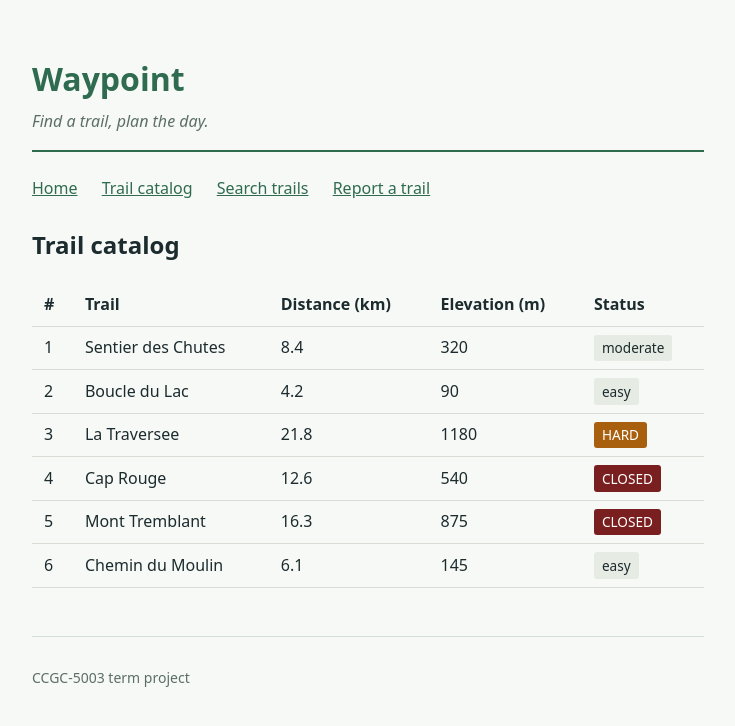
After one commit to sdzokou/waypoint, a Django app: page /catalog/ in a window 1280 px wide. The commit adds this page. Shown: the top 726 px of the page, without its empty margins (272-1007 px from the left). Run offline with Django 4.2, Linux system fonts and the light colour scheme.

Commit message:
week 11: add catalog view with badges, forloop.counter and floatformat filter (WP-503..WP-505)

```diff
--- a/static/css/style.css
+++ b/static/css/style.css
@@ -70,3 +70,48 @@ footer {
     font-size: 0.875rem;
     color: #5c6f66;
 }
+
+/* Trail catalog */
+
+.site-nav {
+    margin-bottom: 1.5rem;
+}
+
+.site-nav a {
+    margin-right: 1.25rem;
+}
+
+table.catalog {
+    border-collapse: collapse;
+    width: 100%;
+    margin-bottom: 1.5rem;
+}
+
+table.catalog th,
+table.catalog td {
+    text-align: left;
+    padding: 0.5rem 0.75rem;
+    border-bottom: 1px solid #d8ddd6;
+}
+
+table.catalog th {
+    font-weight: 600;
+}
+
+.badge {
+    display: inline-block;
+    padding: 0.15rem 0.5rem;
+    border-radius: 3px;
+    font-size: 0.85rem;
+    background: #e6ebe4;
+}
+
+.badge-closed {
+    background: #7a1f1f;
+    color: #ffffff;
+}
+
+.badge-hard {
+    background: #a8600f;
+    color: #ffffff;
+}
--- /dev/null
+++ b/templates/catalog.html
@@ -0,0 +1,38 @@
+{% extends "base.html" %}
+
+{% block title %}Trail catalog{% endblock %}
+
+{% block content %}
+    <h2>Trail catalog</h2>
+
+    <table class="catalog">
+        <thead>
+        <tr>
+            <th>#</th>
+            <th>Trail</th>
+            <th>Distance (km)</th>
+            <th>Elevation (m)</th>
+            <th>Status</th>
+        </tr>
+        </thead>
+        <tbody>
+        {% for trail in trails %}
+            <tr>
+                <td>{{ forloop.counter }}</td>
+                <td>{{ trail.name }}</td>
+                <td>{{ trail.distance_km|floatformat:1 }}</td>
+                <td>{{ trail.elevation_gain }}</td>
+                <td>
+                    {% if not trail.is_open %}
+                        <span class="badge badge-closed">CLOSED</span>
+                    {% elif trail.difficulty == "expert" %}
+                        <span class="badge badge-hard">HARD</span>
+                    {% else %}
+                        <span class="badge">{{ trail.difficulty }}</span>
+                    {% endif %}
+                </td>
+            </tr>
+        {% endfor %}
+        </tbody>
+    </table>
+{% endblock %}
--- a/waypoint_site/urls.py
+++ b/waypoint_site/urls.py
@@ -15,4 +15,5 @@ urlpatterns = [
     path("", views.home, name="home"),
     path("report/", views.report, name="report"),
     path("search/", views.search, name="search"),
+    path("catalog/", views.catalog, name="catalog"),
 ]
--- a/waypoint_site/views.py
+++ b/waypoint_site/views.py
@@ -70,3 +70,34 @@ def search(request):
         "searched": bool(query),
     }
     return render(request, "search.html", context)
+
+
+def catalog(request):
+    """
+    Render the public trail catalog from a hardcoded list of trail dicts.
+
+    The data lives in the view for now; Part 6 replaces it with a database
+    query without changing the template.
+
+    :param request: the incoming HttpRequest
+    :return: the rendered catalog page
+    """
+    trails = [
+        {"name": "Sentier des Chutes", "distance_km": 8.4, "elevation_gain": 320,
+         "difficulty": "moderate", "is_open": True},
+        {"name": "Boucle du Lac", "distance_km": 4.15, "elevation_gain": 90,
+         "difficulty": "easy", "is_open": True},
+        {"name": "La Traversee", "distance_km": 21.75, "elevation_gain": 1180,
+         "difficulty": "expert", "is_open": True},
+        {"name": "Cap Rouge", "distance_km": 12.6, "elevation_gain": 540,
+         "difficulty": "hard", "is_open": False},
+        {"name": "Mont Tremblant", "distance_km": 16.32, "elevation_gain": 875,
+         "difficulty": "expert", "is_open": False},
+        {"name": "Chemin du Moulin", "distance_km": 6.05, "elevation_gain": 145,
+         "difficulty": "easy", "is_open": True},
+    ]
+    context = {
+        "site_name": "Waypoint",
+        "trails": trails,
+    }
+    return render(request, "catalog.html", context)
```
